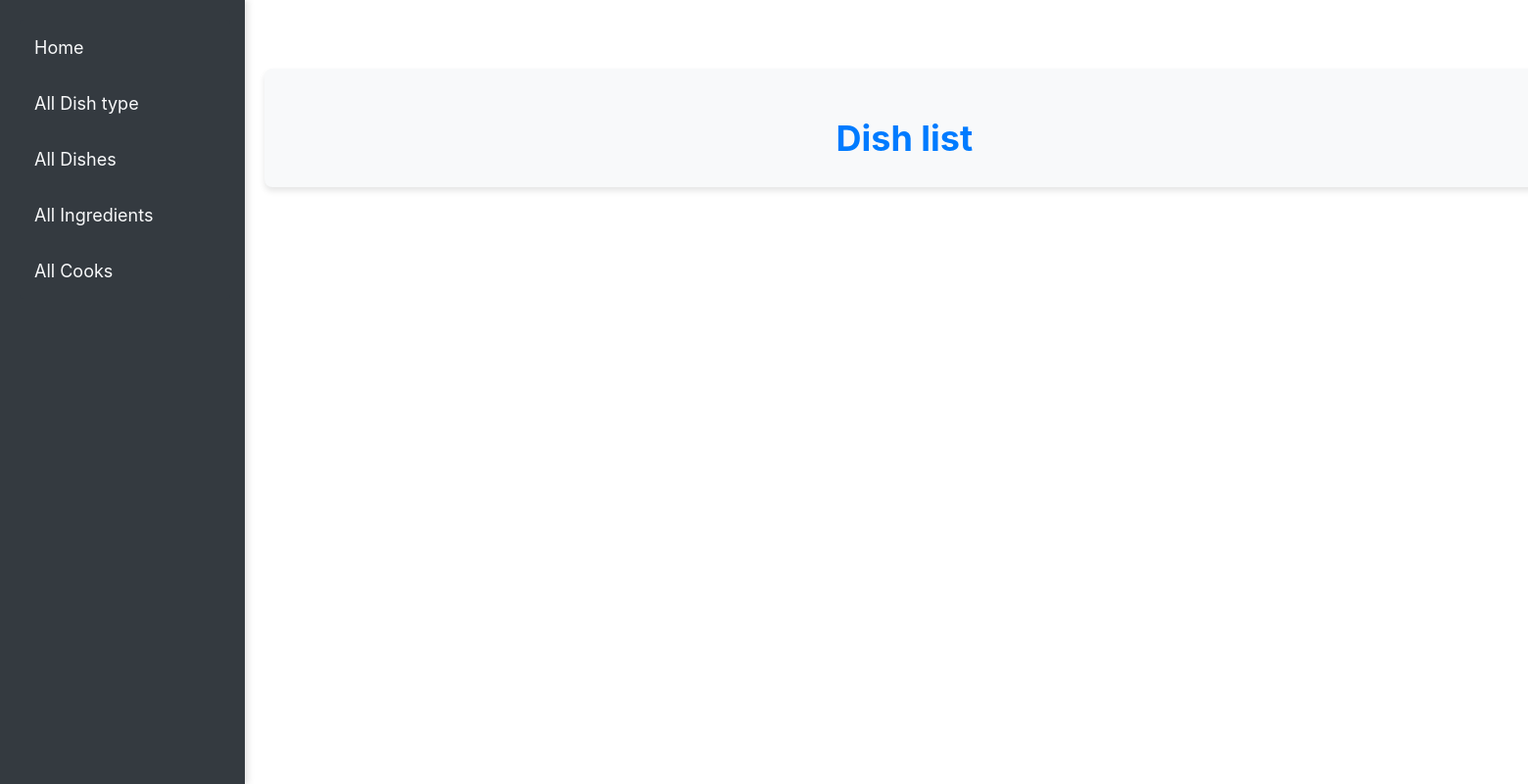
After one commit to vsvarvariuk/restourant-kitchen, a Django app: page /dish/ in a window 1560 px wide; the page is wider, and only the part inside the window is pictured. The commit adds this page. Shown: that part at 98% size. Run offline with Django 5.2, Linux system fonts and the light colour scheme; data that the repository does not hold is empty.

Commit message:
created views DishTypeListView & DishListView and their templates

```diff
--- a/restourant_service/settings.py
+++ b/restourant_service/settings.py
@@ -37,6 +37,7 @@ INSTALLED_APPS = [
     "django.contrib.sessions",
     "django.contrib.messages",
     "django.contrib.staticfiles",
+    "bootstrap4",
     "service",
 ]
 
@@ -123,6 +124,8 @@ STATICFILES_DIRS = [
     BASE_DIR / "static"
 ]
 
+STATIC_ROOT = BASE_DIR / "staticfiles"
+
 # Default primary key field type
 # https://docs.djangoproject.com/en/5.1/ref/settings/#default-auto-field
 
--- a/service/urls.py
+++ b/service/urls.py
@@ -1,8 +1,12 @@
 from django.urls import path
-from .views import index
+from .views import (index,
+                    DishTypeListView,
+                    DishListView)
 
 urlpatterns = [
-   path("", index, name="index")
+   path("", index, name="index"),
+   path("dishtype/", DishTypeListView.as_view(), name="dishtype-list"),
+   path("dish/", DishListView.as_view(), name="dish-list")
 ]
 
 app_name = "service"
--- a/service/views.py
+++ b/service/views.py
@@ -1,5 +1,6 @@
 from django.http import HttpRequest, HttpResponse
 from django.shortcuts import render
+from django.views import generic
 
 from service.models import (Ingredient,
                             Dishtype,
@@ -19,3 +20,15 @@ def index(request: HttpRequest) -> HttpResponse:
         "cooks": cooks
     }
     return render(request, "service/index.html", context=context)
+
+
+class DishTypeListView(generic.ListView):
+    model = Dishtype
+    paginate_by = 5
+    template_name = "service/dishtype_list.html"
+
+
+class DishListView(generic.ListView):
+    model = Dish
+    paginate_by = 5
+    template_name = "service/dish_list.html"
--- a/static/css/styles.css
+++ b/static/css/styles.css
@@ -46,32 +46,63 @@ ul li strong {
 
 /* Клас для бокової панелі */
 .sidebar {
+    position: fixed;
+    top: 0;
+    left: 0;
+    width: 250px;
+    height: 100vh;
     background-color: #343a40;
-    color: white;
-    padding: 20px;
-    height: 100vh;
-    border-radius: 8px;
+    padding-top: 20px;
+    padding-left: 20px;
+    box-shadow: 4px 0 6px rgba(0, 0, 0, 0.1);
 }
 
-/* Зробимо посилання в боковій панелі більш видимими */
-.sidebar a {
-    color: white;
-    text-decoration: none;
-    font-size: 18px;
-    display: block;
-    margin: 10px 0;
+/* Заголовок в боковій панелі */
+.sidebar h3 {
+    color: #f8f9fa;
+    font-size: 24px;
+    font-weight: bold;
 }
 
-.sidebar a:hover {
-    background-color: #007bff;
-    border-radius: 4px;
-    padding: 5px;
+/* Список для навігації */
+.sidebar .list-group-item {
+    background-color: #343a40;
+    border: none;
+    padding: 15px;
+    color: #f8f9fa;
+    font-size: 18px;
 }
 
-/* Заголовок для бокової панелі */
-.sidebar h3 {
+.sidebar .list-group-item a {
     color: #f8f9fa;
-    text-align: center;
-    font-size: 24px;
-    margin-bottom: 20px;
+    text-decoration: none;
+    display: block;
 }
+
+.sidebar .list-group-item:hover {
+    background-color: #007bff;
+    cursor: pointer;
+}
+
+.sidebar .list-group-item a:hover {
+    color: #ffffff;
+}
+
+/* Для основного контенту */
+.container-fluid {
+    margin-left: 270px; /* Потрібно для того, щоб основний контент не накривав бокову панель */
+    padding-top: 20px;
+}
+
+/* Мобільна адаптивність */
+@media (max-width: 767px) {
+    .sidebar {
+        width: 100%;
+        height: auto;
+        position: relative;
+    }
+
+    .container-fluid {
+        margin-left: 0;
+    }
+}
--- a/templates/base.html
+++ b/templates/base.html
@@ -29,6 +29,5 @@
         </div>
     </div>
 </div>
-
 </body>
 </html>
--- a/templates/includes/sidebar.html
+++ b/templates/includes/sidebar.html
@@ -1,7 +1,7 @@
 <ul class="sidebar-nav list-group">
-  <li class="list-group-item"><a href="#">Home</a></li>
-  <li class="list-group-item"><a href="#">All Dish type</a></li>
-  <li class="list-group-item"><a href="#">All Dishes</a></li>
+  <li class="list-group-item"><a href={% url "service:index" %}>Home</a></li>
+  <li class="list-group-item"><a href="{% url "service:dishtype-list" %}">All Dish type</a></li>
+  <li class="list-group-item"><a href="{% url "service_url:dish-list" %}">All Dishes</a></li>
   <li class="list-group-item"><a href="#">All Ingredients</a></li>
     <li class="list-group-item"><a href="#">All Cooks</a></li>
 </ul>
--- /dev/null
+++ b/templates/service/dish_list.html
@@ -0,0 +1,11 @@
+{% extends "base.html" %}
+{% block content %}
+    <h1>Dish list</h1>
+    {% if dish_list %}
+        {% for dish in dish_list %}
+           <ul>
+           <li>{{ dish.name }}</li>
+           </ul>
+        {% endfor %}
+    {% endif %}
+{% endblock %}
```
Also changed, not shown: templates/service/dishtype_list.html (added, +11 -0 lines).
